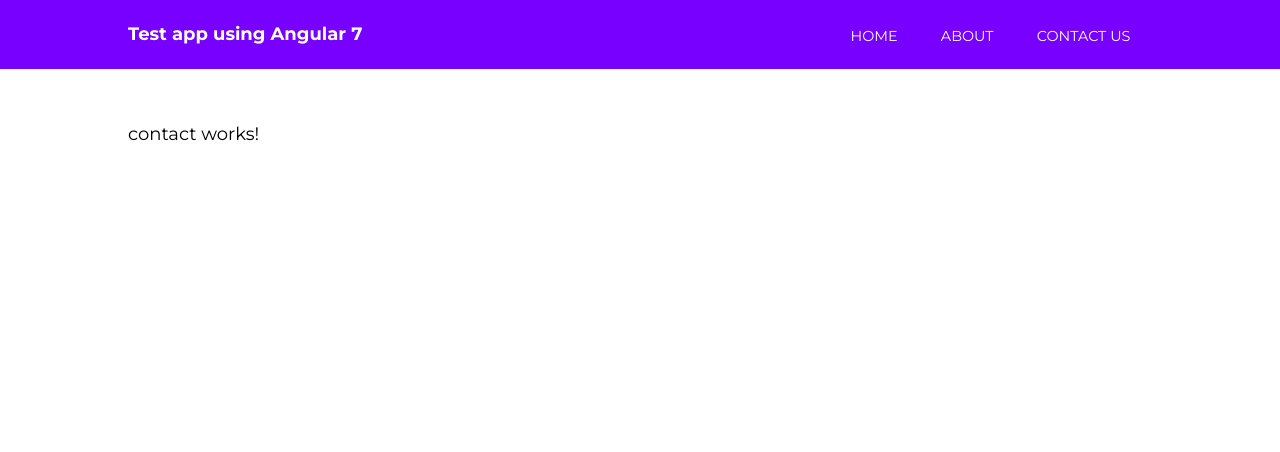
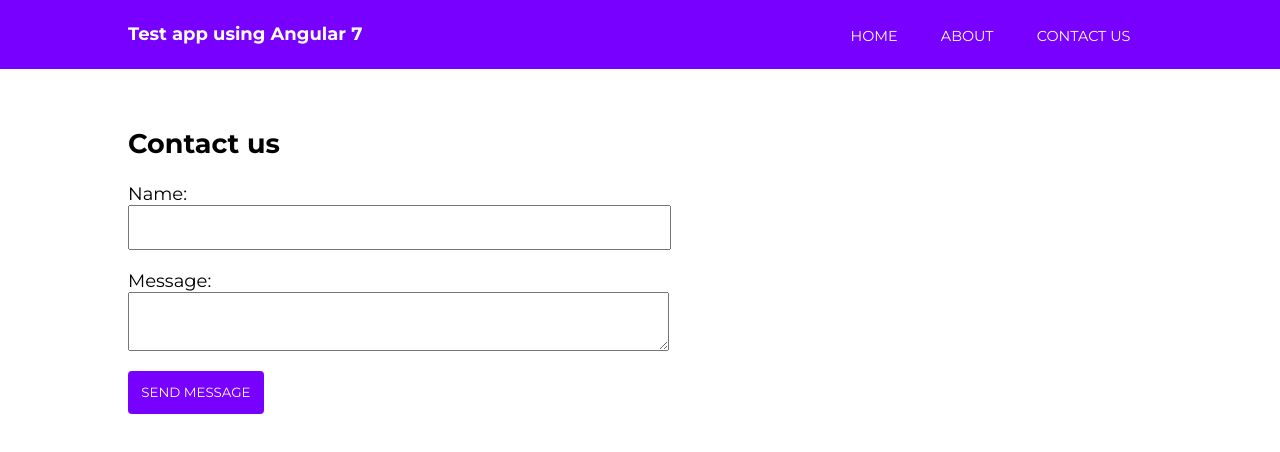
Before and after one commit to jluisalmazo/ng7-testproject1, an Angular app: page /contact in a window 1280 px wide. Shown: the top 452 px of the page. Built offline with nearby package versions, Linux system fonts and the light colour scheme.

Commit message:
Home and Contact pages were implemented.

```diff
--- a/src/app/app.module.ts
+++ b/src/app/app.module.ts
@@ -1,5 +1,7 @@
 import { BrowserModule } from '@angular/platform-browser';
 import { NgModule } from '@angular/core';
+import { HttpClientModule } from '@angular/common/http';
+import { ReactiveFormsModule } from '@angular/forms';
 
 import { AppRoutingModule } from './app-routing.module';
 import { AppComponent } from './app.component';
@@ -18,7 +20,9 @@
   ],
   imports: [
     BrowserModule,
-    AppRoutingModule
+    AppRoutingModule,
+    HttpClientModule,
+    ReactiveFormsModule
   ],
   providers: [],
   bootstrap: [AppComponent]
--- a/src/app/contact/contact.component.html
+++ b/src/app/contact/contact.component.html
@@ -1,3 +1,33 @@
-<p>
-  contact works!
-</p>
+<h1>Contact us</h1>
+
+<form [formGroup]="messageForm" (ngSubmit)="onSubmit()">
+
+    <h5 *ngIf="success">Your form is valid!</h5>
+
+    <label>
+      Name:
+      <input type="text" formControlName="name">
+      <div *ngIf="submitted && messageForm.controls.name.errors" class="error">
+        <div *ngIf="messageForm.controls.name.errors.required">Your name is required</div>
+      </div>
+    </label>
+
+    <label>
+      Message:
+      <textarea formControlName="message"></textarea>
+      <div *ngIf="submitted && messageForm.controls.message.errors" class="error">
+        <div *ngIf="messageForm.controls.message.errors.required">A message is required</div>
+      </div>
+    </label>
+
+    <input type="submit" value="Send message" class="cta">
+
+  </form>
+
+  <div *ngIf="submitted" class="results">
+    <strong>Name:</strong>
+    <span>{{ messageForm.controls.name.value }}</span>
+
+    <strong>Message:</strong>
+    <span>{{ messageForm.controls.message.value }}</span>
+  </div>
--- a/src/app/contact/contact.component.scss
+++ b/src/app/contact/contact.component.scss
@@ -0,0 +1,43 @@
+label {
+    display: block;
+
+    input, textarea {
+        display: block;
+        width: 50%;
+        margin-bottom: 20px;
+        padding: 1em;
+    }
+
+    .error {
+        margin-top: -20px;
+        background: yellow;
+        padding: .5em;
+        display: inline-block;
+        font-size: .9em;
+        margin-bottom: 20px;
+    }
+}
+
+.cta {
+    background: #7700FF;
+    border: none;
+    color: white;
+
+    text-transform: uppercase;
+    border-radius: 4px;
+    padding: 1em;
+    cursor: pointer;
+    font-family: 'Montserrat';
+}
+
+.results {
+    margin-top: 50px;
+
+    strong {
+        display: block;
+    }
+    span {
+        margin-bottom: 20px;
+        display: block;
+    }
+}
--- a/src/app/contact/contact.component.ts
+++ b/src/app/contact/contact.component.ts
@@ -1,4 +1,5 @@
 import { Component, OnInit } from '@angular/core';
+import { FormBuilder, FormGroup, Validators } from '@angular/forms';
 
 @Component({
   selector: 'app-contact',
@@ -7,9 +8,27 @@
 })
 export class ContactComponent implements OnInit {
 
-  constructor() { }
+  messageForm: FormGroup;
+  submitted = false;
+  success = false;
+
+  constructor(private formBuilder: FormBuilder) {
+      this.messageForm = this.formBuilder.group({
+        name: ['', Validators.required],
+        message: ['', Validators.required]
+      });
+  }
 
   ngOnInit() {
   }
 
+  onSubmit() {
+    this.submitted = true;
+
+    if(this.messageForm.invalid){
+      return;
+    }
+
+    this.success = true;
+  }
 }
--- /dev/null
+++ b/src/app/data.service.ts
@@ -0,0 +1,14 @@
+import { Injectable } from '@angular/core';
+import { HttpClient } from '@angular/common/http';
+
+@Injectable({
+  providedIn: 'root'
+})
+export class DataService {
+
+  constructor(private http: HttpClient) { }
+
+  getUsers() {
+    return this.http.get('https://reqres.in/api/users');
+  }
+}
--- a/src/app/home/home.component.html
+++ b/src/app/home/home.component.html
@@ -1,3 +1,8 @@
-<p>
-  home works!
-</p>
+<h1>Home</h1>
+
+<ul *ngIf="users">
+  <li *ngFor="let user of users['data']">
+    <img [src]="user.avatar">
+    <p>{{ user.first_name }} {{ user.last_name }}</p>
+  </li>
+</ul>
--- a/src/app/home/home.component.scss
+++ b/src/app/home/home.component.scss
@@ -0,0 +1,23 @@
+ul {
+    list-style-type: none;
+    margin: 0;padding: 0;
+
+    li {
+        background: rgb(238, 238, 238);
+        padding: 2em;
+        border-radius: 4px;
+        margin-bottom: 7px;
+        display: grid;
+        grid-template-columns: 60px auto;
+
+        p {
+            font-weight: bold;
+            margin-left: 20px;
+        }
+
+        img {
+            border-radius: 50%;
+            width: 100%;
+        }
+    }
+}
--- a/src/app/home/home.component.ts
+++ b/src/app/home/home.component.ts
@@ -1,4 +1,5 @@
 import { Component, OnInit } from '@angular/core';
+import { DataService } from '../data.service';
 
 @Component({
   selector: 'app-home',
@@ -7,9 +8,15 @@
 })
 export class HomeComponent implements OnInit {
 
-  constructor() { }
+  constructor(private data: DataService) { }
+
+  users: Object;
 
   ngOnInit() {
+    this.data.getUsers().subscribe(data => {
+      this.users = data;
+      console.log(this.users);
+    });
   }
 
 }
```
Also changed, not shown: 1 other file (tests, documents, lock files or other folders).
